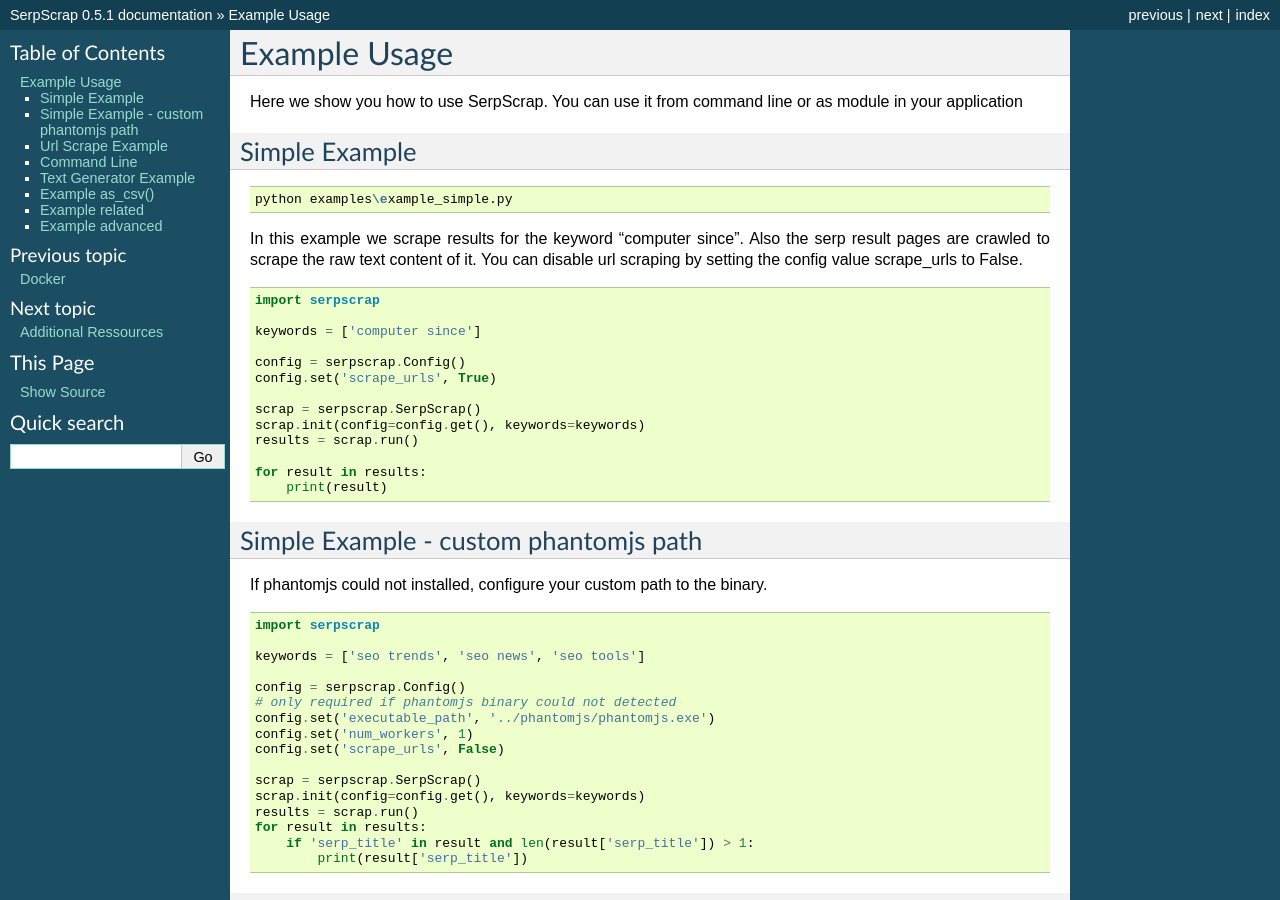
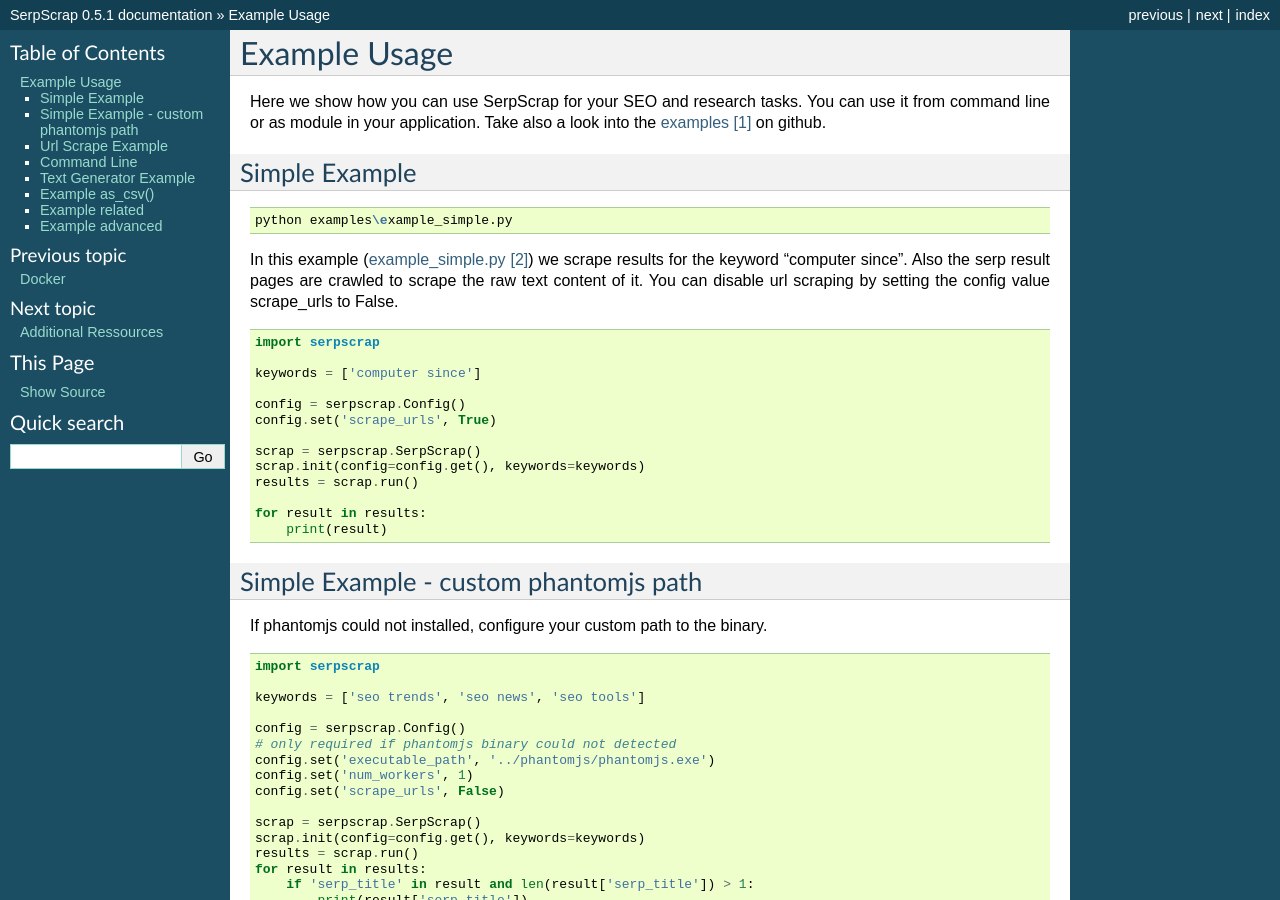
Before and after one commit to ecoron/SerpScrap, a Sphinx documentation site: the page built from docs/examples.rst, in a window 1280 px wide and 900 px high. Built offline with Sphinx 7.4.7, drawn with Linux system fonts in a browser that asks for light colours; some of the changed text lies outside the part shown.

Commit message:
update docs

```diff
--- a/docs/examples.rst
+++ b/docs/examples.rst
@@ -2,8 +2,9 @@
 Example Usage
 =============
 
-Here we show you how to use SerpScrap. You can use it from command line
-or as module in your application
+Here we show how you can use SerpScrap for your SEO and research tasks.
+You can use it from command line or as module in your application.
+Take also a look into the `examples`_ on github.
 
 
 Simple Example
@@ -13,7 +14,7 @@
 
    python examples\example_simple.py
 
-In this example we scrape results for the keyword "computer since".
+In this example (`example_simple.py`_) we scrape results for the keyword "computer since".
 Also the serp result pages are crawled to scrape the raw text content of it.
 You can disable url scraping by setting the config value scrape_urls to False.
 
@@ -151,12 +152,21 @@
 
 Example related
 ---------------
-If you are interessted in related keywords
+If you are interested in related keywords
 for additional research tasks take a look
-into `examples`_ example_related.py on github.
+into `example_related.py`_ on github.
 
 
 Example advanced
 ----------------
+`example_advanced.py`_ is a more advanced and complex example.
+You can find it also on github.
 
-TODO
+References
+
+.. target-notes::
+
+.. _`examples`: https://github.com/ecoron/SerpScrap/tree/master/examples
+.. _`example_simple.py`: https://github.com/ecoron/SerpScrap/blob/master/examples/example_simple.py
+.. _`example_related.py`: https://github.com/ecoron/SerpScrap/blob/master/examples/example_related.py
+.. _`example_related.py`: https://github.com/ecoron/SerpScrap/blob/master/examples/example_advanced.py
```
Also changed, not shown: README.rst (+11 -31 lines), docs/index.rst (+3 -17 lines), docs/install.rst (+26 -3 lines).
